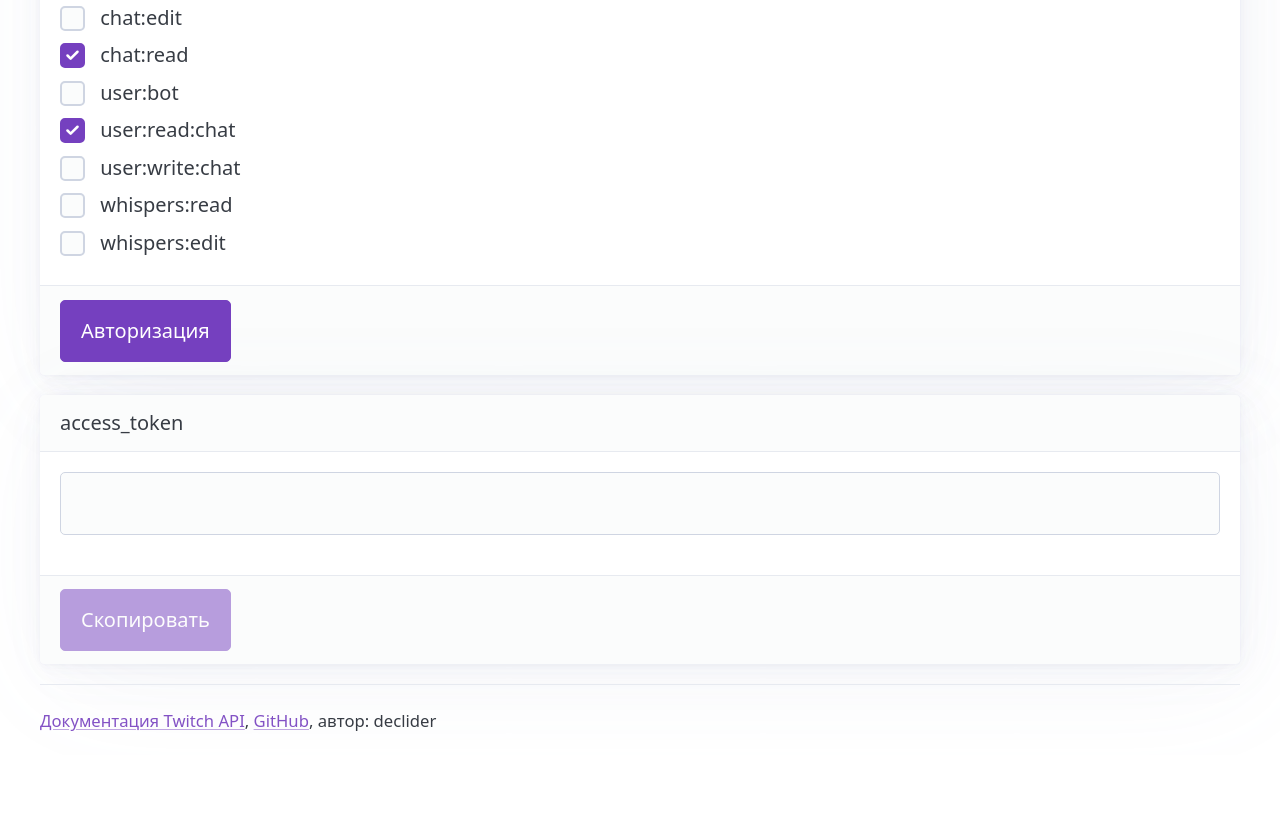
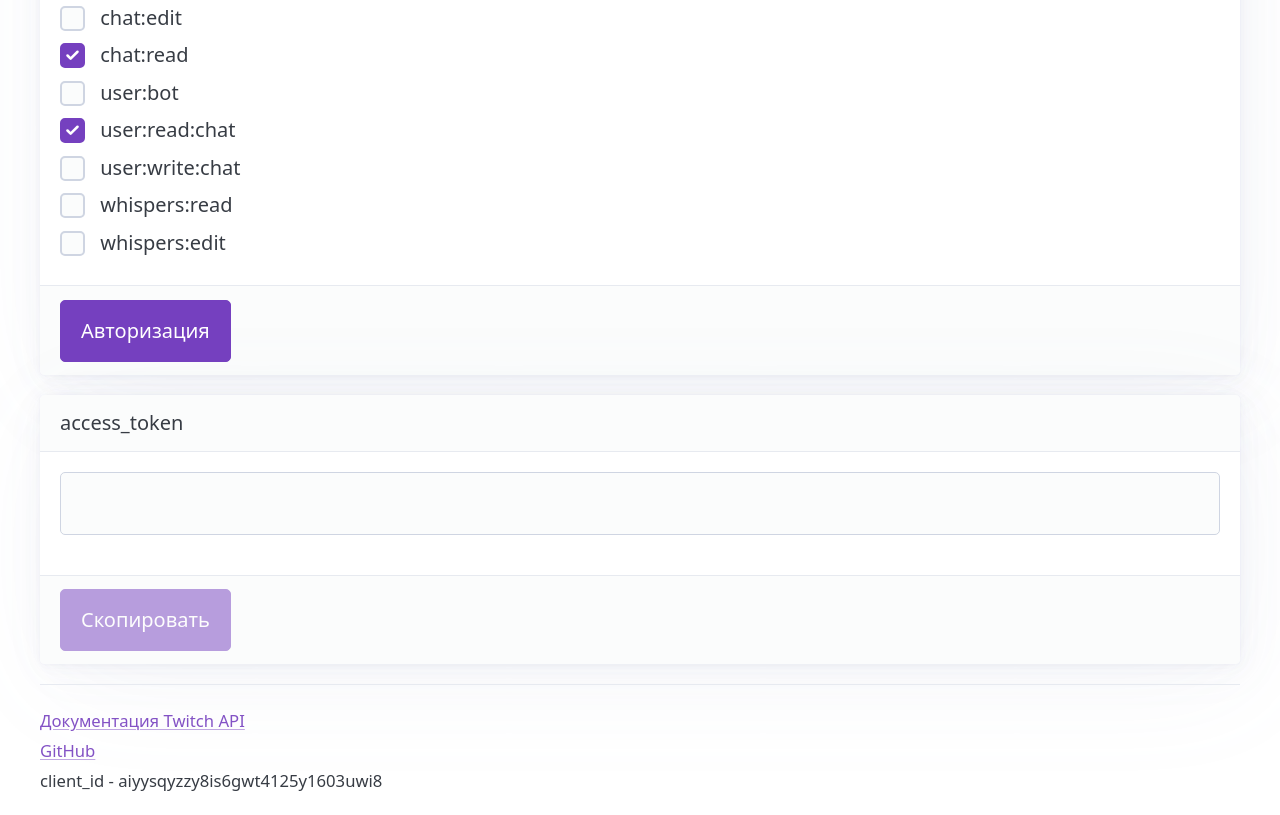
Before and after one commit to declider/twitch-auth, a plain HTML site: page index.html in a window 1280 px wide. Shown: the part 2664-3479 px from the top of the page. Before the commit the page ends 3419 px from the top, so only its background shows below. Drawn offline with Linux system fonts and the light colour scheme.

Commit message:
Update index.html

```diff
--- a/index.html
+++ b/index.html
@@ -311,8 +311,9 @@
 
         <hr>
         <small>
-            <a href="https://dev.twitch.tv/docs/" target="_blank">Документация Twitch API</a>,
-            <a href="https://github.com/declider/twitch-auth" target="_blank">GitHub</a>, автор: declider
+            <a href="https://dev.twitch.tv/docs/" target="_blank">Документация Twitch API</a><br>
+            <a href="https://github.com/declider/twitch-auth" target="_blank">GitHub</a><br>
+            client_id -  aiyysqyzzy8is6gwt4125y1603uwi8
         </small>
     </main>
     <script src="script.js"></script>
```
